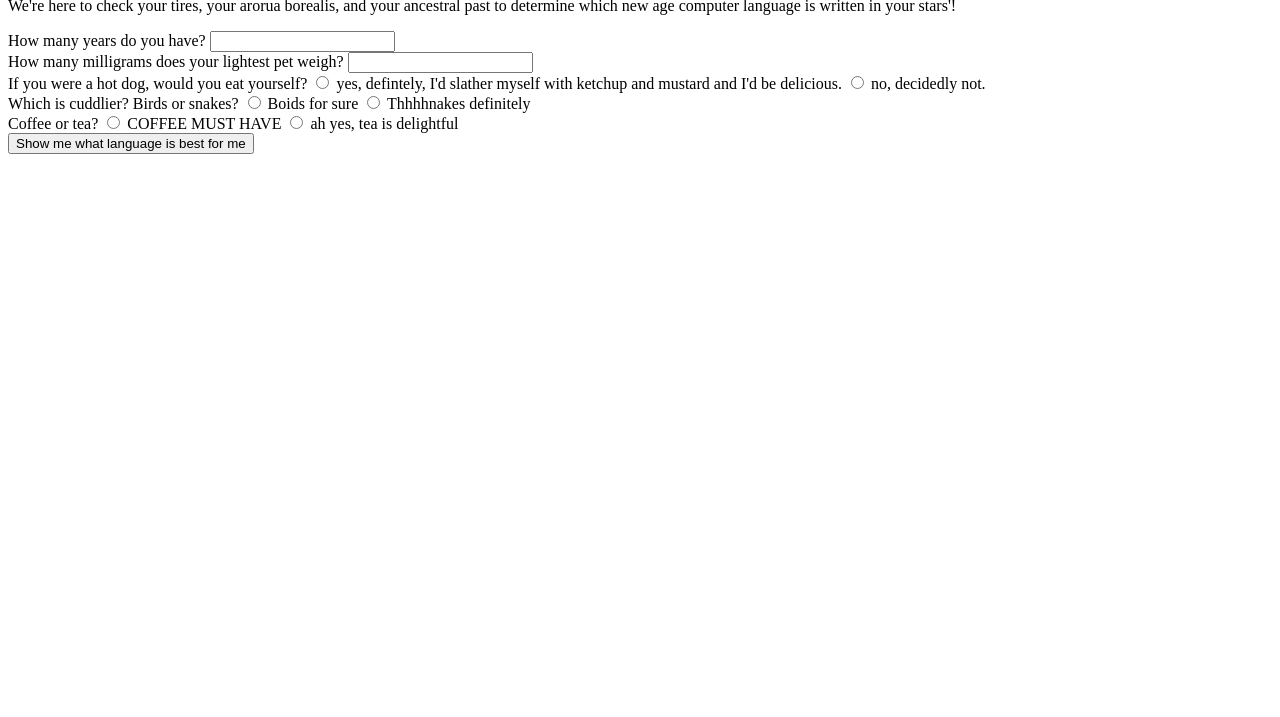
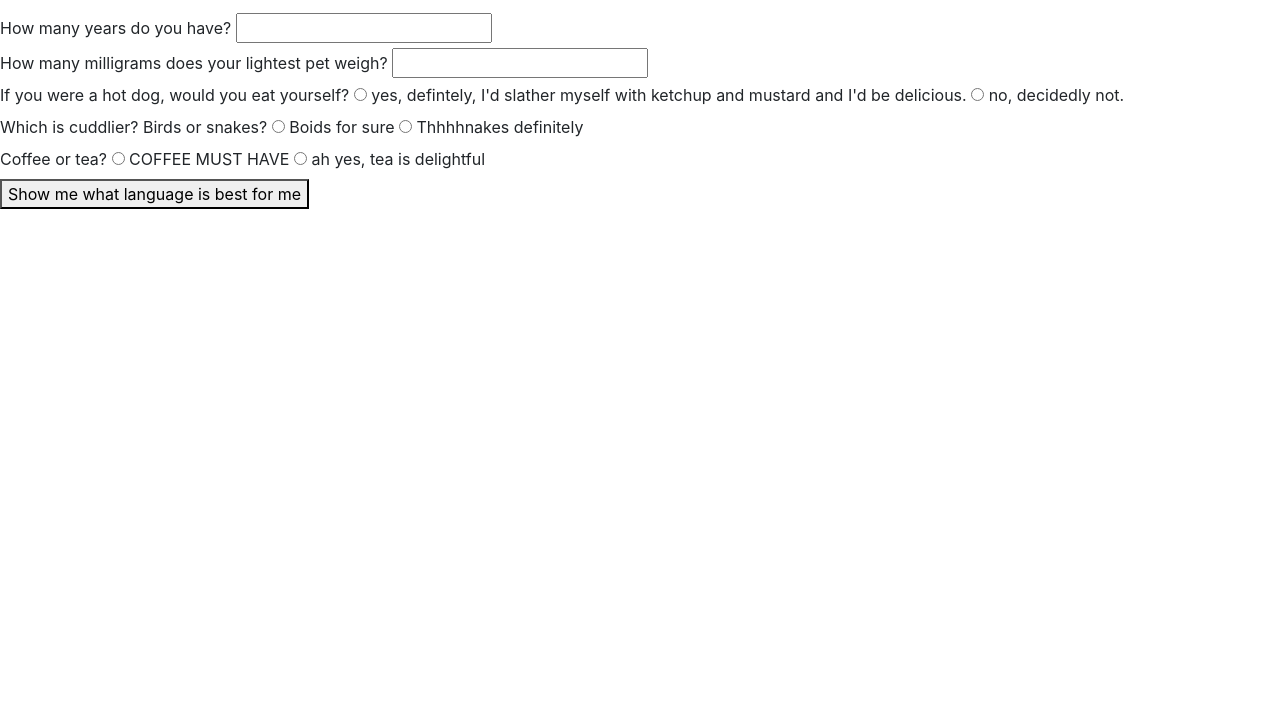
Before and after one commit to LukeCallahan/language-suggester, a plain HTML site: page index.html in a window 1280 px wide. Shown: the part 83-800 px from the top of the page. Drawn offline with Linux system fonts and the light colour scheme.

Commit message:
wip form fields

```diff
--- a/index.html
+++ b/index.html
@@ -4,7 +4,7 @@
   <meta charset="UTF-8">
   <meta http-equiv="X-UA-Compatible" content="IE=edge">
   <meta name="viewport" content="width=device-width, initial-scale=1.0">
-  <!-- <link rel="stylesheet" href="css/bootstrap.css" type="text/css"> -->
+  <link rel="stylesheet" href="css/bootstrap.css" type="text/css">
   <link rel="stylesheet" href="css/styles.css" type="text/css">
   <script src="js/scripts.js"></script>
   <title>Language Suggester</title>
```
Also changed, not shown: 1 other file.
